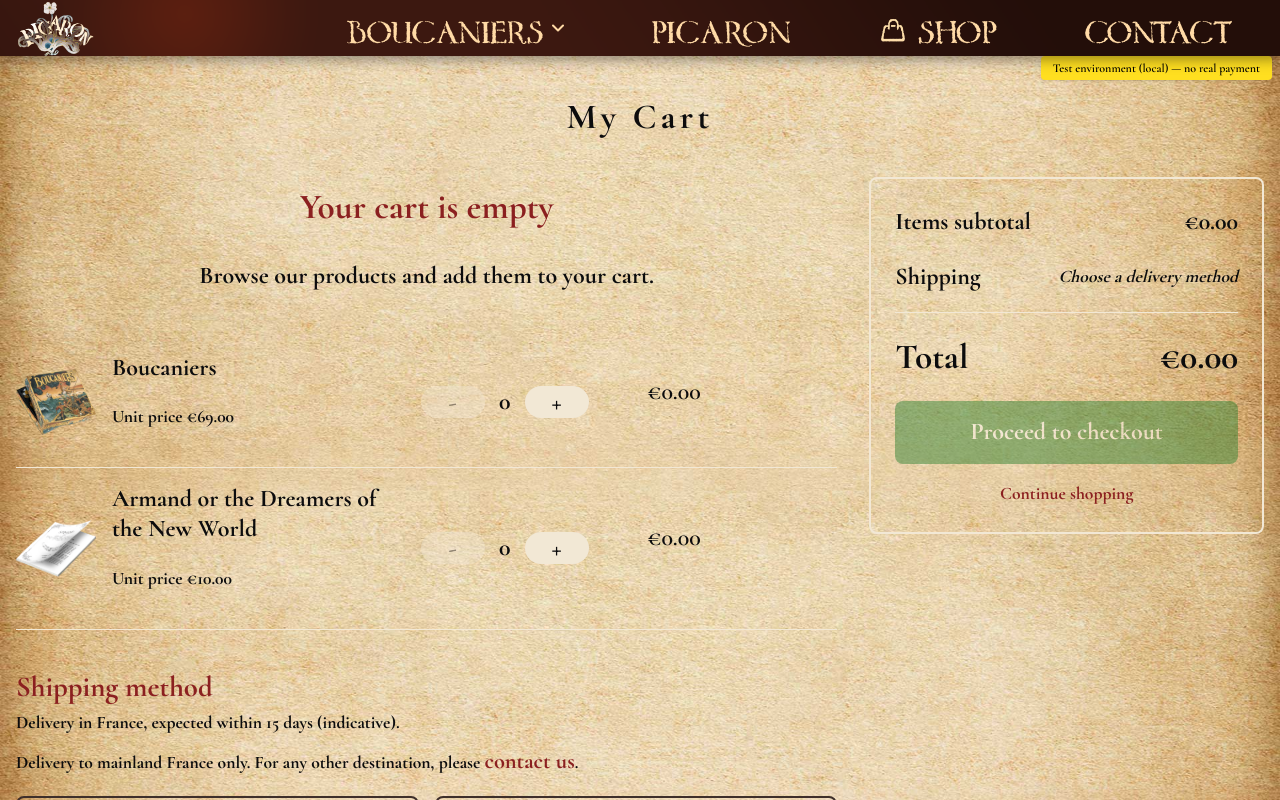
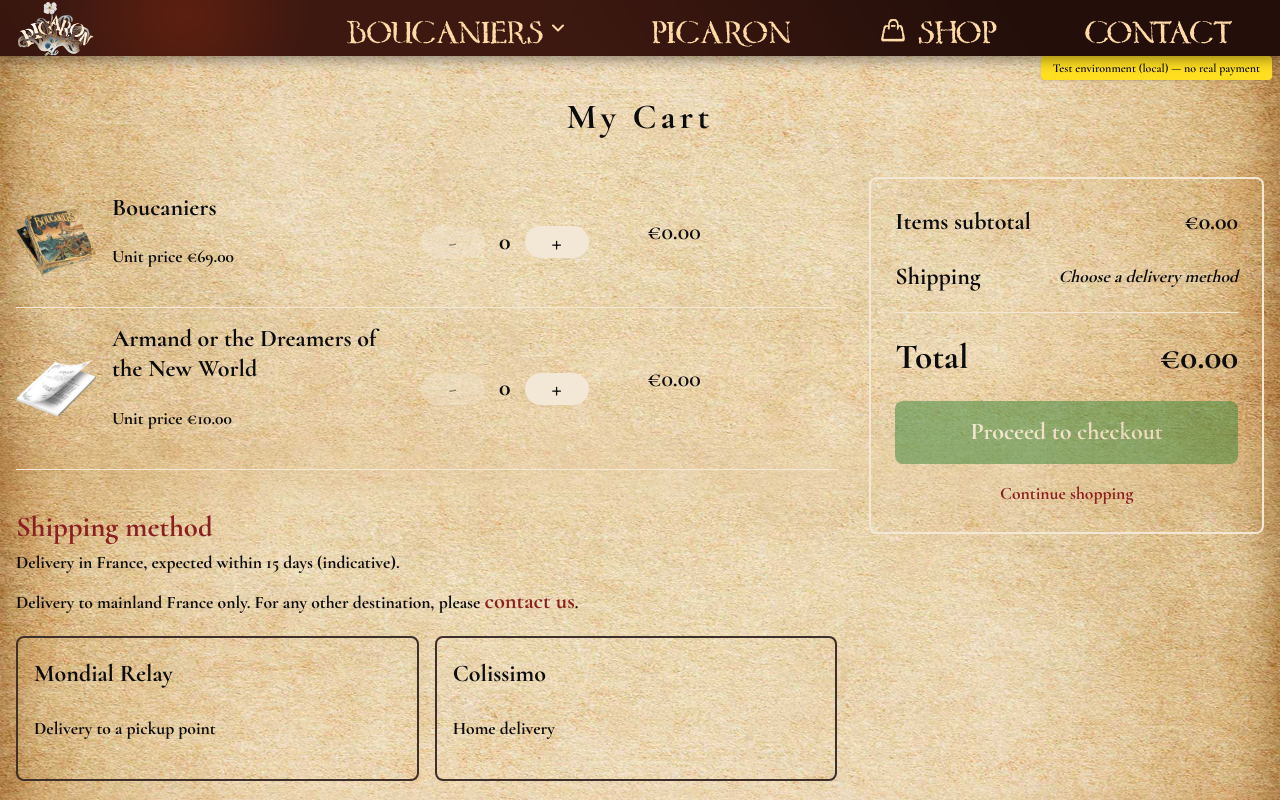
Before and after one commit to powy/picaron-website, a Next.js app: page /en/panier in a window 1280 px wide. Shown: the top 800 px of the page. Built offline with nearby package versions, Linux system fonts and the light colour scheme.

Commit message:
Drop the empty-cart message so the cart layout stays put at 0

```diff
--- a/app/[locale]/panier/page.tsx
+++ b/app/[locale]/panier/page.tsx
@@ -52,13 +52,6 @@ export default function PanierPage() {
 
       <div className="max-w-7xl mx-auto px-4 py-8 grid grid-cols-1 lg:grid-cols-3 gap-8">
         <div className="lg:col-span-2 stack-y-10">
-          {items.length === 0 && (
-            <div className="text-center stack-y-2">
-              <p className="text-2xl font-oldstyle text-pirate-red">{t('empty.title')}</p>
-              <p className="text-lg text-ink">{t('empty.message')}</p>
-            </div>
-          )}
-
           <div>
             {rows.map((item) => (
               <CartItemRow key={item.productId} item={item} locale={locale} />
```
Also changed, not shown: 2 other files (tests, documents, lock files or other folders).
